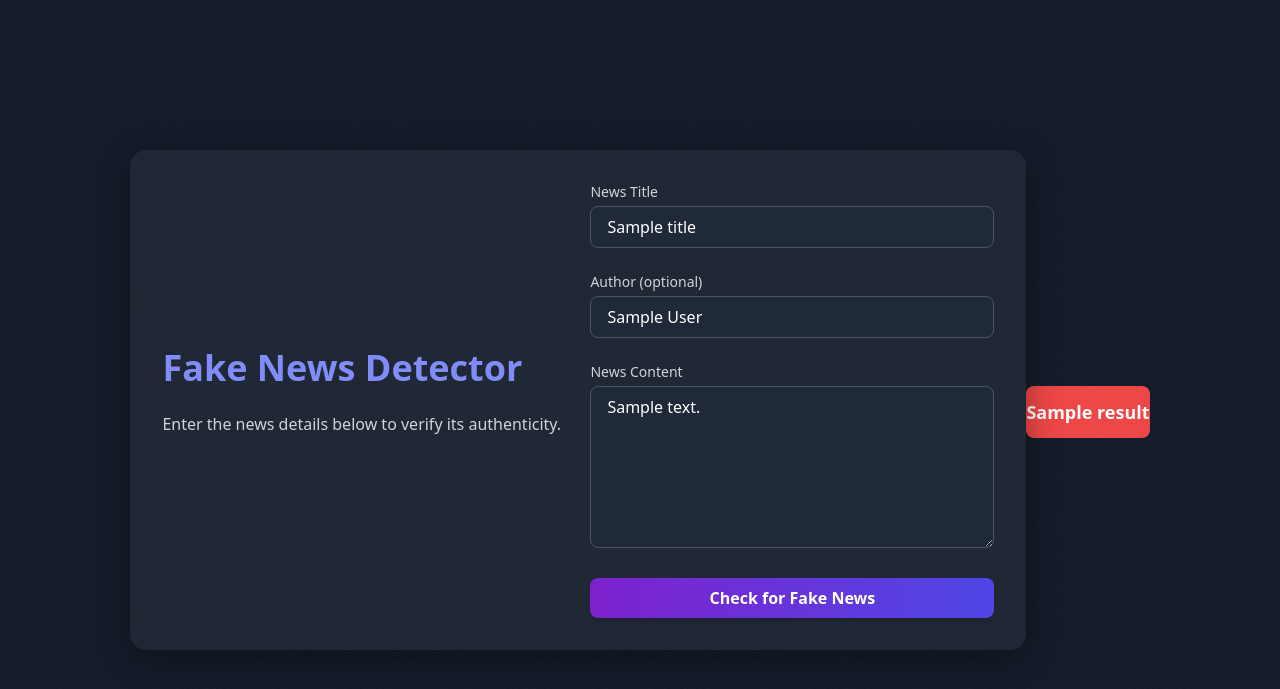
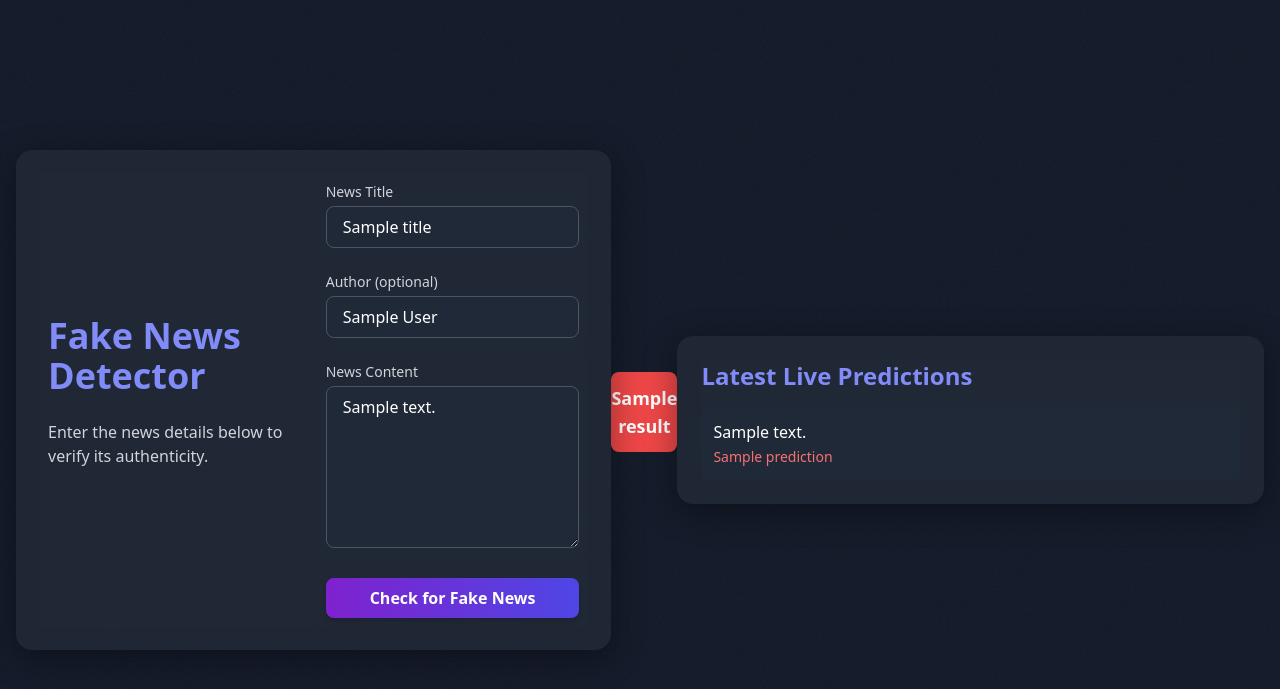
Before and after one commit to NetikKohli/Fake-News-Prediction-Project, a Flask app: template templates/my.html in a window 1280 px wide. Shown: the top 689 px of the page. Run offline with Flask 3, Linux system fonts and the light colour scheme; the template is opened without the code that fills it: most values are stand-ins (such as "Sample title", 1, 10 or a date in 2020); some libraries are stand-ins or nearby versions.

Commit message:
Show live news predictions on UI

```diff
--- a/app.py
+++ b/app.py
@@ -1,37 +1,61 @@
 import pickle
-from flask import Flask, request, jsonify
+import pandas as pd
+import re
+from flask import Flask, request, jsonify, render_template
 
 app = Flask(__name__)
 
-# Load trained model and vectorizer
+# Load trained model and vectorizer (Phase 1)
 try:
     model = pickle.load(open("best_model.pkl", "rb"))
     vectorizer = pickle.load(open("vectorizer.pkl", "rb"))
 except Exception as e:
-    print(f"Error loading model or vectorizer: {e}")
+    print(f"Error loading model/vectorizer: {e}")
     model = None
     vectorizer = None
 
-@app.route('/predict', methods=['POST'])
-def predict():
-    if model is None or vectorizer is None:
-        return jsonify({"error": "Model not available"}), 500
+def clean_text(text):
+    if not isinstance(text, str):
+        return ""
+    text = re.sub(r'https?://\\S+|www\\.\\S+', '', text.lower())
+    text = re.sub(r'<.*?>', '', text)
+    text = re.sub(r'[^a-zA-Z ]', '', text)
+    return re.sub(r'\\s+', ' ', text).strip()
 
-    data = request.get_json(silent=True)
-    if not data or "text" not in data:
-        return jsonify({"error": "Invalid input, 'text' field is required"}), 400
+@app.route("/", methods=["GET", "POST"])
+def index():
+    result = None
+    title = author = content = ""
+    if request.method == "POST":
+        title = request.form.get("title", "")
+        author = request.form.get("author", "")
+        content = request.form.get("content", "")
+        combined_text = f"{title} {author} {content}"
+        cleaned = clean_text(combined_text)
+        vectorized = vectorizer.transform([cleaned])
+        prediction = model.predict(vectorized)[0]
+        result = "Real News" if prediction == 0 else "Fake News"
 
-    text = data.get('text', '')
+    # Load live predictions (if available)
+    live_results = []
     try:
-        vec = vectorizer.transform([text])
-        pred = model.predict(vec)[0]
-        label_str = "Real" if pred == 0 else "Fake"
-        return jsonify({
-            "label": int(pred),
-            "prediction": label_str
-        })
-    except Exception as ex:
-        return jsonify({"error": f"Prediction failed: {ex}"}), 500
+        df_live = pd.read_csv("live_predictions.csv")
+        # Take the latest 10 for display
+        df_show = df_live.sort_values(by="text").tail(10)
+        for _, row in df_show.iterrows():
+            live_results.append({
+                "text": row["text"],
+                "prediction": row["prediction_str"]
+            })
+    except Exception:
+        live_results = []
 
-if __name__ == '__main__':
+    return render_template("my.html",
+                           result=result,
+                           title=title,
+                           author=author,
+                           content=content,
+                           live_results=live_results)
+
+if __name__ == "__main__":
     app.run(debug=True)
--- a/templates/my.html
+++ b/templates/my.html
@@ -47,5 +47,21 @@
     </div>
   {% endif %}
 
+  {% if live_results %}
+    <div class="mt-10 max-w-4xl w-full glass p-6">
+      <h2 class="text-2xl font-bold text-indigo-400 mb-4">Latest Live Predictions</h2>
+      <ul class="space-y-2">
+        {% for item in live_results %}
+          <li class="p-3 bg-gray-800 rounded-lg">
+            <span class="block font-medium">{{ item.text }}</span>
+            <span class="text-sm mt-1 {% if item.prediction == 'Real' %}text-green-400{% else %}text-red-400{% endif %}">
+              {{ item.prediction }}
+            </span>
+          </li>
+        {% endfor %}
+      </ul>
+    </div>
+  {% endif %}
+
 </body>
 </html>
```
